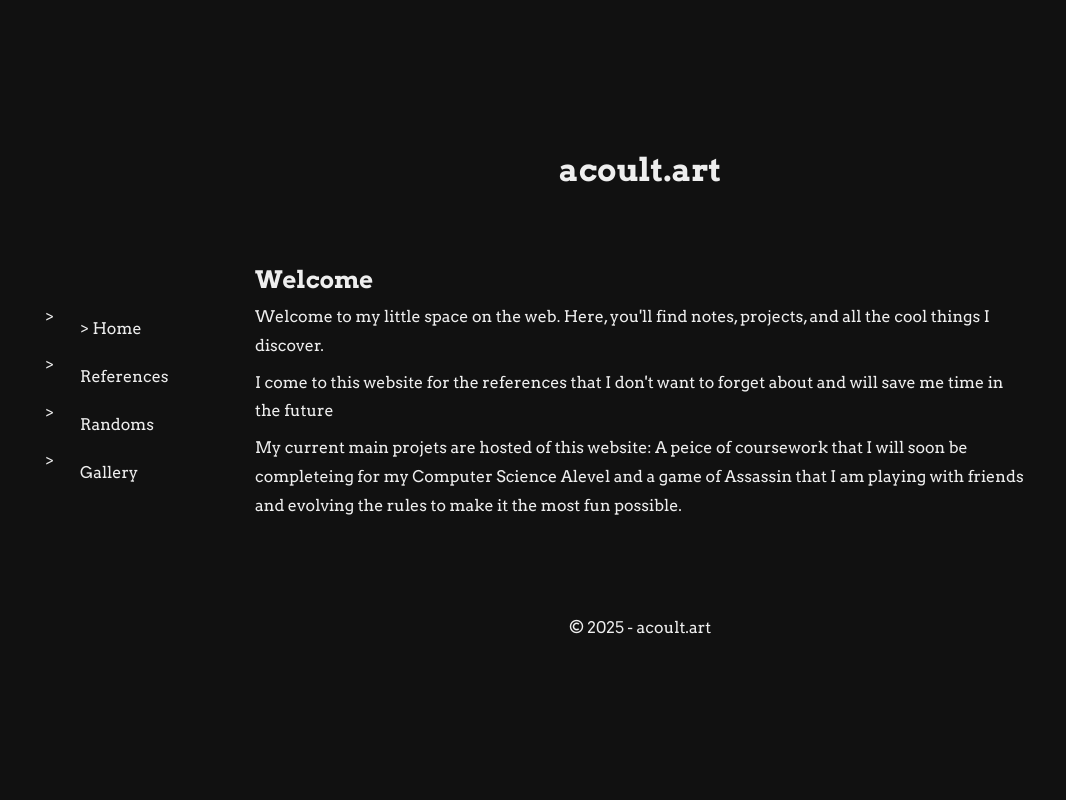
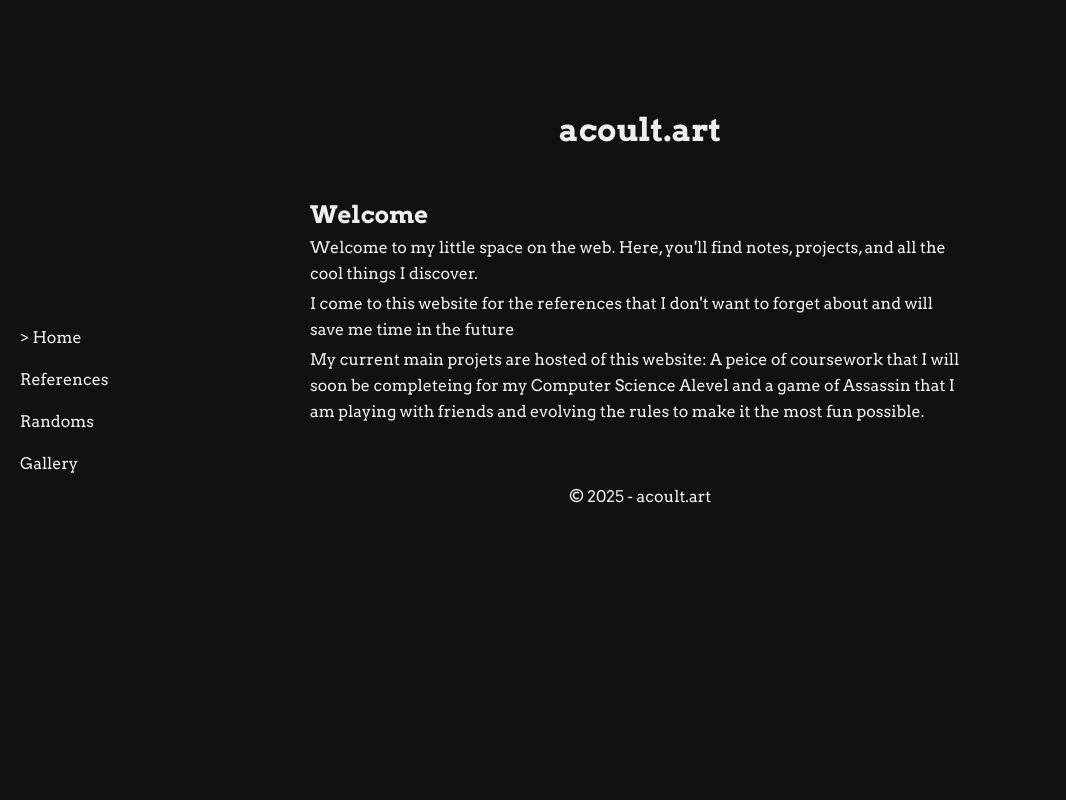
Before and after one commit to a-842/website, a Flask app: page / in a window 1280 px wide. Shown: the whole page, without its empty margins (0-1066 px from the left). Run offline with Flask 3, Linux system fonts and the light colour scheme; some libraries are stand-ins or nearby versions.

Commit message:
Revert "more padding"
This reverts commit a652eb23cfafd365c42bd6856c1ace4f18d7fa16.

```diff
--- a/static/style.css
+++ b/static/style.css
@@ -4,7 +4,8 @@ html {
   scroll-behavior: smooth;
 }
 
-/* Reset and Consistency */
+
+/* for consistency */
 * {
     margin: 0;
     padding: 0;
@@ -13,34 +14,36 @@ html {
 
 /* General Styles */
 body {
-    padding: 30px;
+  padding: 20px;
   background: #111;
   color: #eee;
   font-family: 'Arvo', serif;
 }
 
 main {
-    max-width: 900px;
+    max-width: 800px;
     margin: auto;
-    padding: 60px 40px;
+    padding: 50px;
 }
 
-/* Navigation */
 nav {
     position: fixed;
     top: 0;
     left: 0;
-    width: 220px;
+    width: auto;
     height: 100vh;
-    padding: 20px;
+    padding: 10px;
     display: flex;
     flex-direction: column;
     justify-content: center;
+
 }
 
 nav ul {
     list-style: none;
     padding: 0;
+    margin: 0;
+    width: 100%;
 }
 
 nav ul li {
@@ -49,76 +52,98 @@ nav ul li {
 
 nav ul li a {
     display: block;
-    padding: 12px 15px;
+    padding: 10px;
     text-decoration: none;
     transition: background 0.3s;
     color: #eee;
 }
 
+
 /* Layout Elements */
 header {
     text-align: center;
-    padding: 30px;
+    padding: 20px;
+
 }
-
 header a {
   text-decoration: none;
   color: #eee;
 }
 
-/* Sections */
+
 section {
-    margin-bottom: 30px;
-    padding: 25px;
+    margin-bottom: 20px;
+    padding: 20px;
     border-radius: 8px;
 }
 
-/* Footer */
+
 footer {
     text-align: center;
-    padding: 20px;
-    margin-top: 40px;
+    padding: 15px;
+    margin-top: 20px;
 }
 
 /* Text Elements */
 h1 {
-    margin-top: 30px;
+    margin-top: 20px;
 }
 h2 {
-    margin-top: 20px;
+    margin-top: 10px;
 }
 
 p {
-    line-height: 1.8;
-    margin-top: 8px;
+    line-height: 1.6;
+    margin-top: 5px;
 }
 
 /* Code & Preformatted Text */
+/* General code styling */
 code {
     font-family: "Courier New", Courier, monospace;
     font-size: 0.95em;
     background-color: black;
-    padding: 3px 6px;
+    padding: 2px 5px;
     border-radius: 3px;
 }
 
+/* Block code styling */
 pre {
     background-color: black;
-    padding: 15px;
-    border-radius: 6px;
+    padding: 10px;
+    border-radius: 5px;
     overflow-x: auto;
+    font-family: "Courier New", Courier, monospace;
 }
 
-/* Table */
+/* Make sure <code> inside <pre> inherits styles */
+pre code {
+    background: none;
+    font-size: 1em;
+}
+
+
+/* Table Elements */
 table {
     width: 100%;
     border-collapse: collapse;
-    margin: 25px 0;
+    margin: 20px 0;
+}
+
+thead {
+    background: #f60;
+    color: white;
+}
+
+tbody {}
+
+tfoot {
+    background: #ddd;
 }
 
 th, td {
     border: 1px solid #ddd;
-    padding: 12px;
+    padding: 10px;
     text-align: left;
 }
 
@@ -126,35 +151,42 @@ tr:nth-child(even) {
     background: #222;
 }
 
-/* Lists */
+/* List Elements */
 ul, ol {
-    margin-left: 25px;
-}
-
-ul li {
-    position: relative;
-    padding-left: 20px;
+    margin-left: 20px;
+    list-style-type: none;
 }
 
 ul li:before {
   content: '>';
   position: absolute;
-    left: 0;
+  margin-left: -20px;
 }
 
 li {
-    margin: 5px 0;
+    margin-bottom: 3px;
+    margin-top: 3px
 }
 
-/* Links */
-a {
+/* Description List */
+dl {
+    margin: 10px 0;
+}
+
+dt {
+    font-weight: bold;
+}
+
+dd {
+    margin-left: 20px;
+}
+
+a{
   color: lightskyblue;
 }
-
 a:visited {
   color: #6d4b8d;
 }
-
 a:hover {
   color: #eee;
 }
```
Lines whose indentation alone changed are shown as unchanged.
